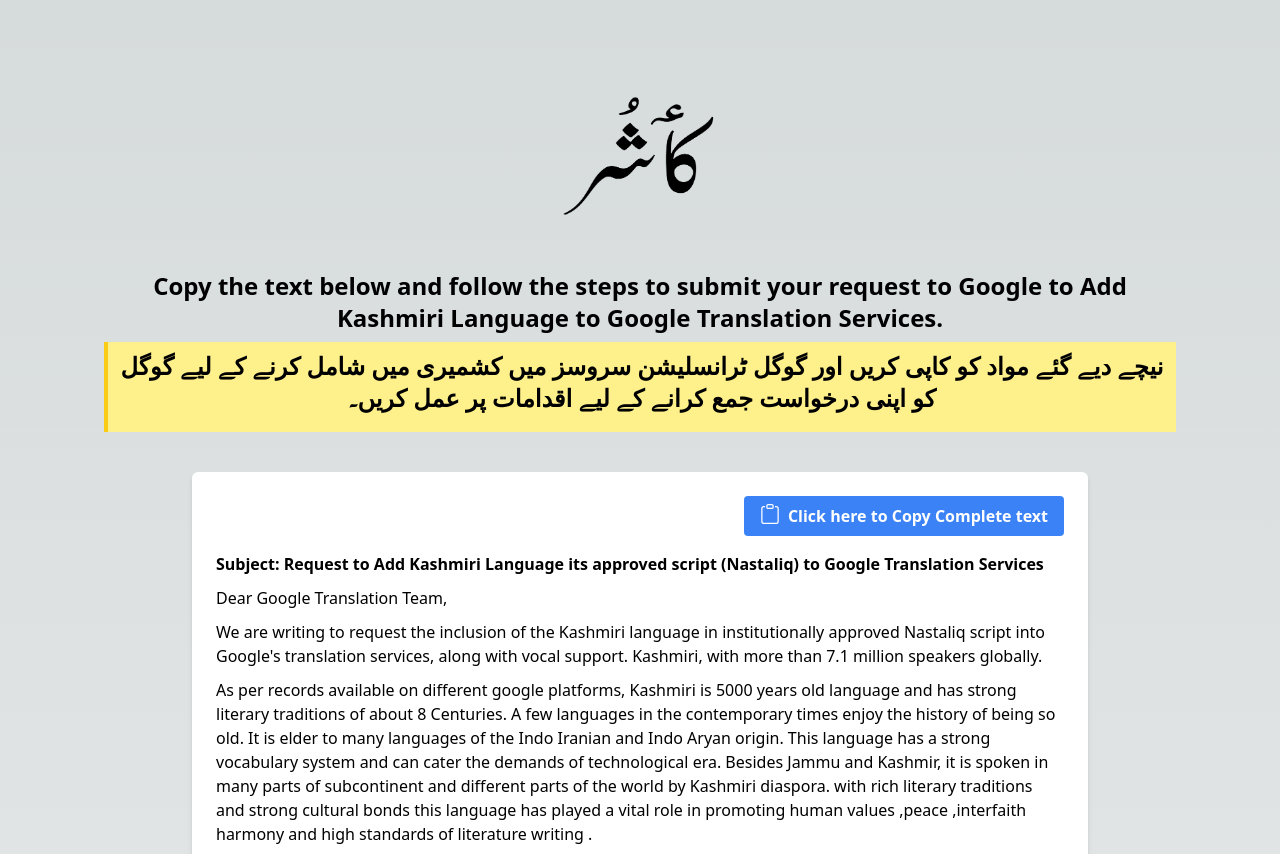
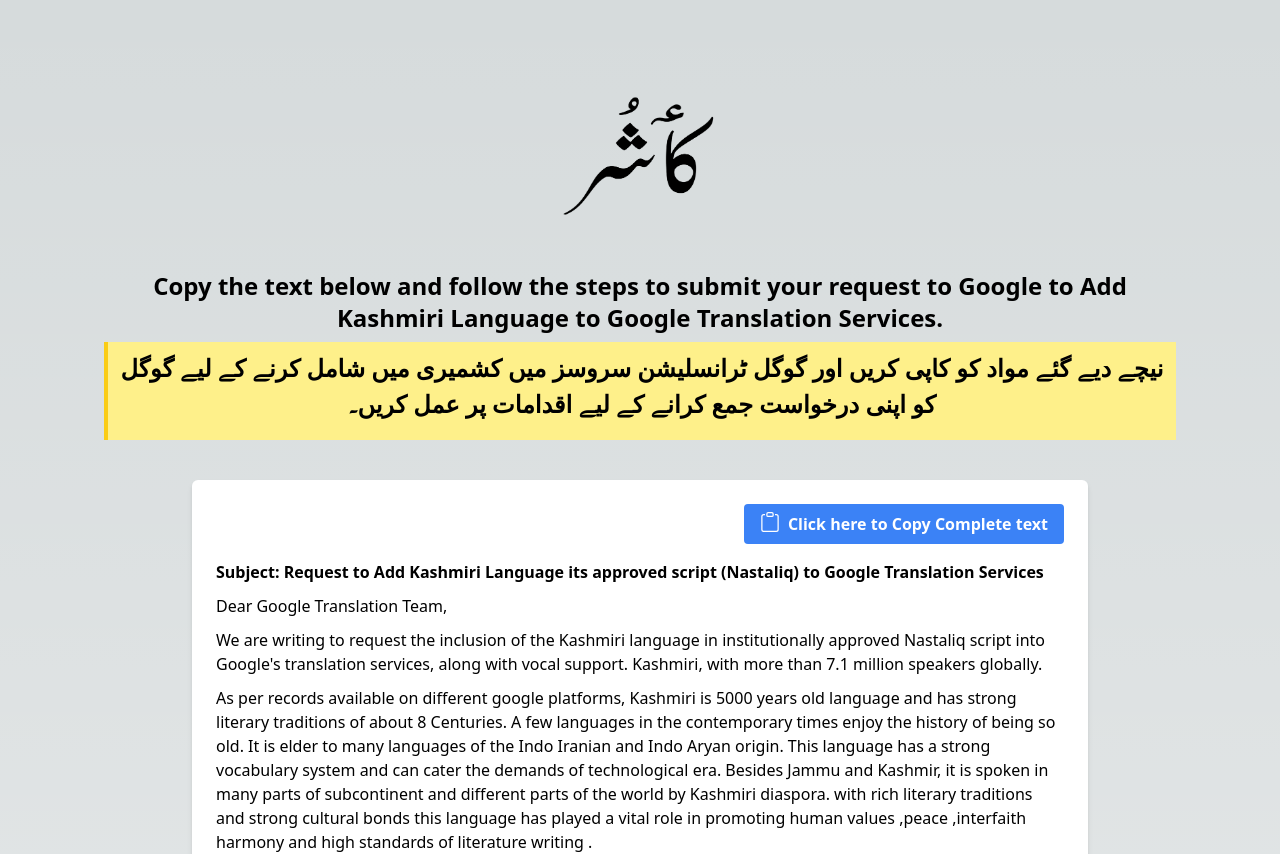
Before and after one commit to rjmk159/supportks, a Next.js app: page / in a window 1280 px wide. Shown: the top 854 px of the page. Built offline with nearby package versions, Linux system fonts and the light colour scheme.

Commit message:
new changes related to lineheight

```diff
--- a/src/pages/index.js
+++ b/src/pages/index.js
@@ -43,9 +43,7 @@
   const [copied, setCopied] = useState(false);
 
   const handleCopyClick = () => {
-    const textToCopy = content;
-    textToCopy =  textToCopy.replace(/%20/g, ' ');
-    // console.log(decodeURIComponent(textToCopy))
+    const textToCopy =  content.replace(/%20/g, ' ');
     navigator.clipboard.writeText(decodeURIComponent(textToCopy));
 
     setCopied(true);
@@ -85,7 +83,7 @@
             className="bg-yellow-200 border-l-4 border-yellow-400 text-yellow-800 p-2 mt-2"
             role="alert"
           >
-            <p>
+            <p className="leading-6">
               نیچے دیے گئے مواد کو کاپی کریں اور گوگل ٹرانسلیشن سروسز میں کشمیری
               میں شامل کرنے کے لیے گوگل کو اپنی درخواست جمع کرانے کے لیے اقدامات
               پر عمل کریں۔
--- a/src/styles/globals.css
+++ b/src/styles/globals.css
@@ -44,3 +44,7 @@
     line-height: 1.3rem;
   }
 }
+
+.leading-6 {
+  line-height: 1.5;
+}
```
